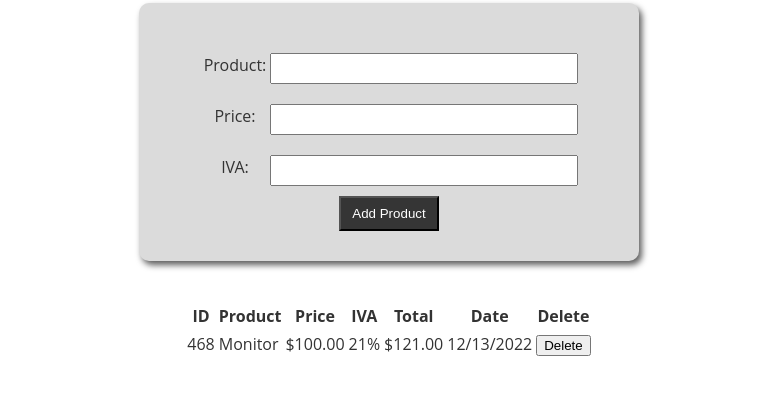
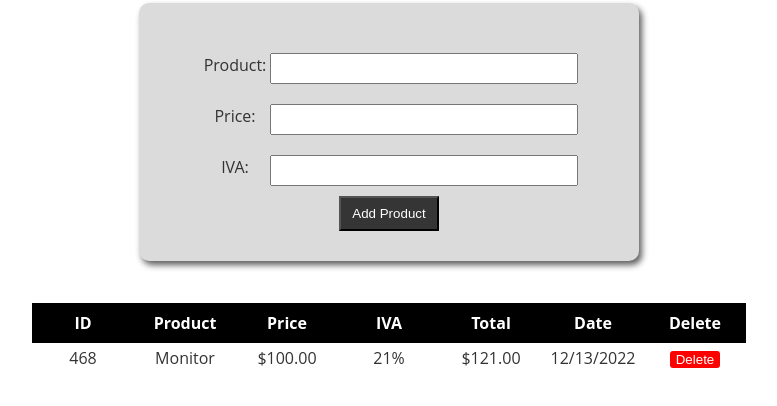
Before and after one commit to Benjaminmq2013/products-table, a plain HTML site: page index.html in a window 1280 px wide. Shown: the part 88-494 px from the top of the page, without its empty margins (251-1028 px from the left). Drawn offline with Linux system fonts and the light colour scheme.

Commit message:
CSS are now completed

```diff
--- a/index.html
+++ b/index.html
@@ -29,7 +29,7 @@
       </form>
       <table id="products-table">
         <thead class="table-head" >
-          <tr>
+          <tr class="table-head-row" >
             <th>ID</th>
             <th>Product</th>
             <th>Price</th>
@@ -40,7 +40,7 @@
           </tr>
         </thead>
         <tbody class="table-body" >
-          <tr>
+          <tr class="table-body-row" >
             <td>468</td>
             <td>Monitor</td>
             <td>$100.00</td>
--- a/script.js
+++ b/script.js
@@ -35,6 +35,7 @@ const buildElement = (e) => {
     const date = new Date().toLocaleDateString()
 
     const newElement = document.createElement("tr")
+    newElement.classList.add(`table-body-row`)
     newElement.classList.add(`product-${random}`)
 
 
--- a/style.css
+++ b/style.css
@@ -74,3 +74,47 @@ body {
 } */
 
 /* Your Styles */
+
+.btn-delete{
+  background-color: red;
+  border: 0;
+  color: white;
+  border-radius: 3px;
+}
+
+.products-table tr{
+  display: flex;
+}
+
+.table-head{
+  background-color: black;
+  color: white;
+  display: flex;
+  align-items: center;
+  height: 40px;
+}
+
+.table-body-row{
+  display: flex;
+  justify-content: space-around;
+  width: 100%;
+  /* margin-top: 20px; */
+}
+
+.table-head-row{
+  display: flex;
+  justify-content: space-around;
+  width: 100%;
+
+}
+
+.products_table{
+  width: 861px;
+}
+
+
+
+.table-head-row th, .table-body-row td{
+  width: 100px;
+  text-align: center;
+}
```
